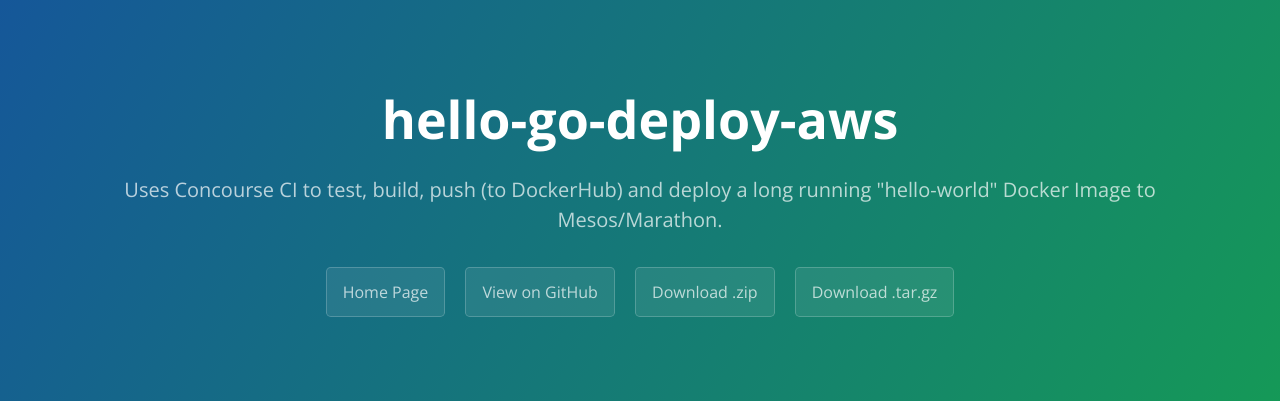
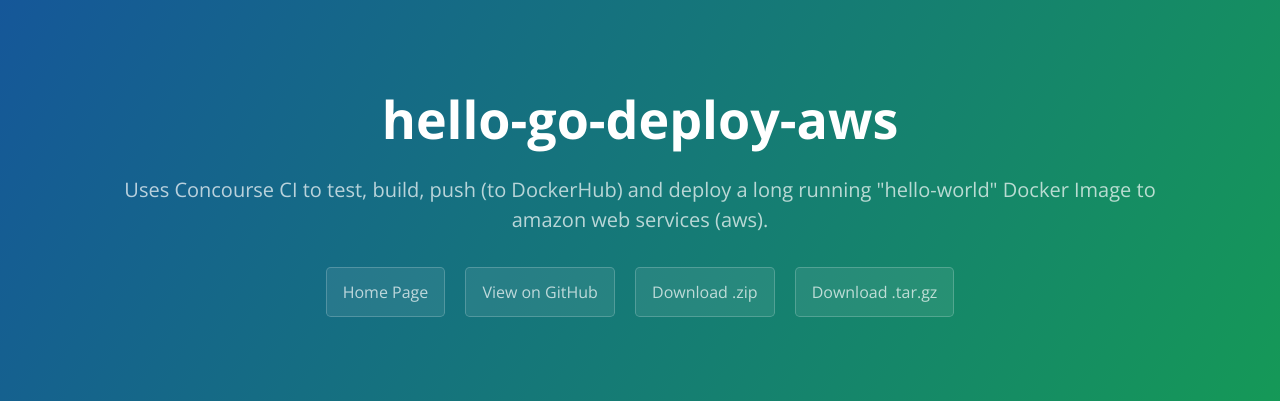
Before and after one commit to JeffDeCola/hello-go-deploy-amazon-ec2, a Jekyll site: the page built from docs/index.md, in a window 1280 px wide and 900 px high. Shown: the top 401 px of the window. Built offline with Jekyll 4.4.1, drawn with Linux system fonts in a browser that asks for light colours; nearby versions of some CDN libraries; library files that are not in the unit come from our copies.

Commit message:
updated github page

```diff
--- a/docs/index.md
+++ b/docs/index.md
@@ -2,7 +2,7 @@
 layout: default
 title: JeffDeCola/hello-go-deploy-aws
 projectname : hello-go-deploy-aws
-summary: Uses Concourse CI to test, build, push (to DockerHub) and deploy a long running "hello-world" Docker Image to Mesos/Marathon.
+summary: Uses Concourse CI to test, build, push (to DockerHub) and deploy a long running "hello-world" Docker Image to amazon web services (aws).
 ---
 
 {% include README.md %}
```
